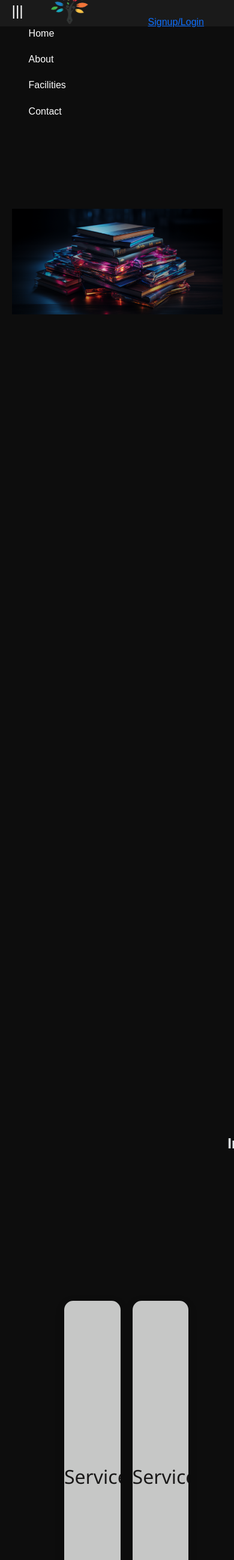
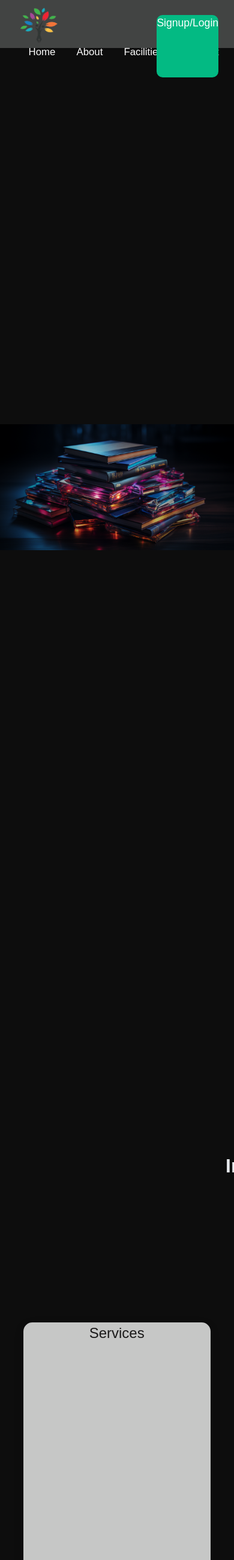
Before and after one commit to sachinrawat6264384464/Django-projects-, a Django app: template templates/index.html in a window 390 px wide. Shown: the whole page at 60% size. Run offline with Django 3.2, Linux system fonts and the light colour scheme; the template is opened without the code that fills it, so the values that code supplies are empty; some libraries are stand-ins or nearby versions.

Commit message:
change responsive nice

```diff
--- a/templates/index.html
+++ b/templates/index.html
@@ -92,8 +92,8 @@ box-sizing: border-box;
 /* Navbar container */
 
 /* dropdown  container */
-
-
+.homeimg{ margin-top: 2%; width: 100%; height:10vh; display: flex; justify-content: center; align-items: center; object-fit: cover;
+}
 
 
 .section {
@@ -142,11 +142,12 @@ box-sizing: border-box;
   }
 
 .navbar {
+
     display: flex;
     align-items: center;
     justify-content: space-between;
     padding: 10px 50px;
-    background-color: #1a1a1a;
+    background-color: #424443;
     color: #fff;
     position: sticky;
     top: 0;
@@ -212,11 +213,7 @@ gap: 5rem; /* spacing between links */
     border-radius: 50%;
     object-fit: cover;
 }
-.h2nav{
 
-opacity: 0;
-
-}
 
 /* Hamburger menu (mobile) */
 .menu-toggle {
@@ -231,48 +228,50 @@ opacity: 1;
 }
 
 /* Mobile Responsive */
-@media (max-width: 768px) {
-    .h2nav{
-  opacity: 1;
-  }
-}
+
+
 
 /* Responsive style */
 @media (max-width: 459px) {
- .h2nav{
-  opacity: 1;
-  }
+
   .homeimg img {
     position: relative;
-    top: 180px;
+    top: 20vh;
+    right: 10%;
+
+
+  }
+  .homeimg{
+  width: 120%;
+
   }
 
+.navbar{
+height: 5rem;
+}
   .topbar{
   position: relative;
   top: 15px;
   }
   .nav-links-container{
   position: absolute;
-  top: 100%;
+  top: 93%;
   left: 4%;
 
   }
   .nav-links{
-  flex-direction: column;
+  flex-direction: row;
   position: absolute;
-top: 90%;
-left: 1.1%;
-gap: 1.2rem;
+top: 60%;
+
+gap: 9vw;
 opacity: 1;
-  }
-  .h2nav{
-
- position: absolute;
- left: 5%;
+font-size:1.05rem;
   }
 
+
   .logo{
-   left: 15%;
+   left: 2%;
    bottom: 10%;
   }
 }
@@ -351,7 +350,7 @@ box-shadow: 0 4px 10px 0 rgba(255, 255, 255, 1.8);
   }
 
   .box {
-    width: 20%;
+    width: 20;
     height: 40vh;
     background-color: #f2f2f2;
     border-radius: 10px;
@@ -662,6 +661,7 @@ margin-left: 1%;
   img{
 
   width: 21vw;
+
   }
   .btn2{
   width: 30vw;
@@ -689,7 +689,42 @@ margin-left: 1%;
 
 
 
+ .silo{
+ text-decoration: none;
+ background-color: #03ba83;
+ color: #fff;
+ border: none;
+ font-size: 1.1rem;
+ border-radius: 10px;
+ }
+@media (max-width: 450px) {
+  .silo{
+  margin-left: 28%;
+  margin-bottom: 20%;
+  width: 28vw;
+  height: 4vh;
+  text-align: center;
+  font-size: 1.1rem;
 
+  }
+  .logo{
+
+  position: relative;
+  right: 30%;
+  }
+  marquee{
+font-size: 2rem;
+}
+}
+.box1{
+
+width: 80vw;
+height: 50vh;
+position: relative;
+right: 5%;
+display: grid;
+
+}
 
 </style>
 
@@ -713,8 +748,8 @@ margin-left: 1%;
 
 
 <nav class="navbar">
-<h2 class="h2nav" >|||</h2>
-    <div class="logo-container">
+
+    <div class="logo-container" id="logo1">
         <img src="{% static 'images/logo.png' %}" alt="Logo" class="logo" style="width: 120px; height: 60px; position: absolute; right: 90%; ;">
     </div>
 
@@ -749,7 +784,7 @@ margin-left: 1%;
     </div>
 
     {% else %}
-        <a href="{% url 'signup' %}">Signup/Login</a>
+        <a class="silo" href="{% url 'signup' %}">Signup/Login</a>
     {% endif %}
 </div>
 
@@ -759,13 +794,8 @@ margin-left: 1%;
 </nav>
 
 <section style="height: 60vh; margin-top: 21%;">
-<div class="homeimg" style="margin-top: 2%; width: 100%; height:10vh; display: flex; justify-content: center; align-items: center; object-fit: cover; object-position: center;
-
-">
-<img  style="width: 90%;
-
-
-" src="{% static 'images/home.png' %}" alt="Home Image" class="home-image">
+<div class="homeimg" style=" object-position: center;">
+<img  style="width: 90%;" src="{% static 'images/home.png' %}" alt="Home Image" class="home-image">
 
 </div>
 </section>
@@ -782,13 +812,13 @@ margin-left: 1%;
 </div>
 
 <div class="section">
-  <div id="box1" class="box1"><span style="font-size: 2rem; font-family: 'Segoe UI', Tahoma, Geneva, Verdana, sans-serif; font-weight: 500; position: relative; top: 22%;" >Services</span>
+  <div id="box1" class="box1"><span >Services</span>
  </div>
- <div id="box1" class="box1"><span style="font-size: 2rem; font-family: 'Segoe UI', Tahoma, Geneva, Verdana, sans-serif; font-weight: 500; position: relative; top: 22%;" >Services</span>
+ <div id="box1" class="box1"><span  >Services</span>
  </div>
- <div id="box1" class="box1"><span style="font-size: 2rem; font-family: 'Segoe UI', Tahoma, Geneva, Verdana, sans-serif; font-weight: 500; position: relative; top: 22%;" >Services</span>
+ <div id="box1" class="box1"><span  >Services</span>
  </div>
- <div id="box1" class="box1"><span style="font-size: 2rem; font-family: 'Segoe UI', Tahoma, Geneva, Verdana, sans-serif; font-weight: 500; position: relative; top: 22%;" >Services</span>
+ <div id="box1" class="box1"><span  >Services</span>
  </div>
 </div>
 
```
Also changed, not shown: templates/signup.html (+23 -0 lines).
